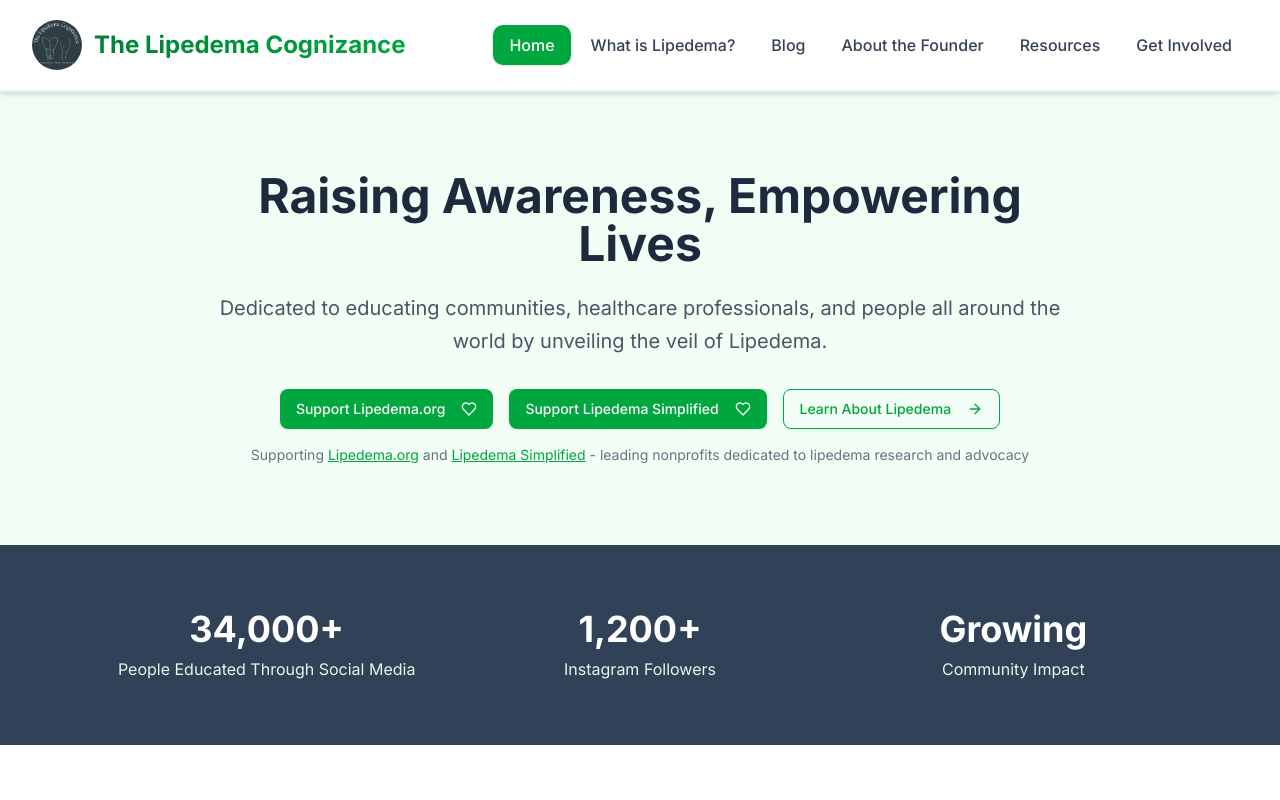
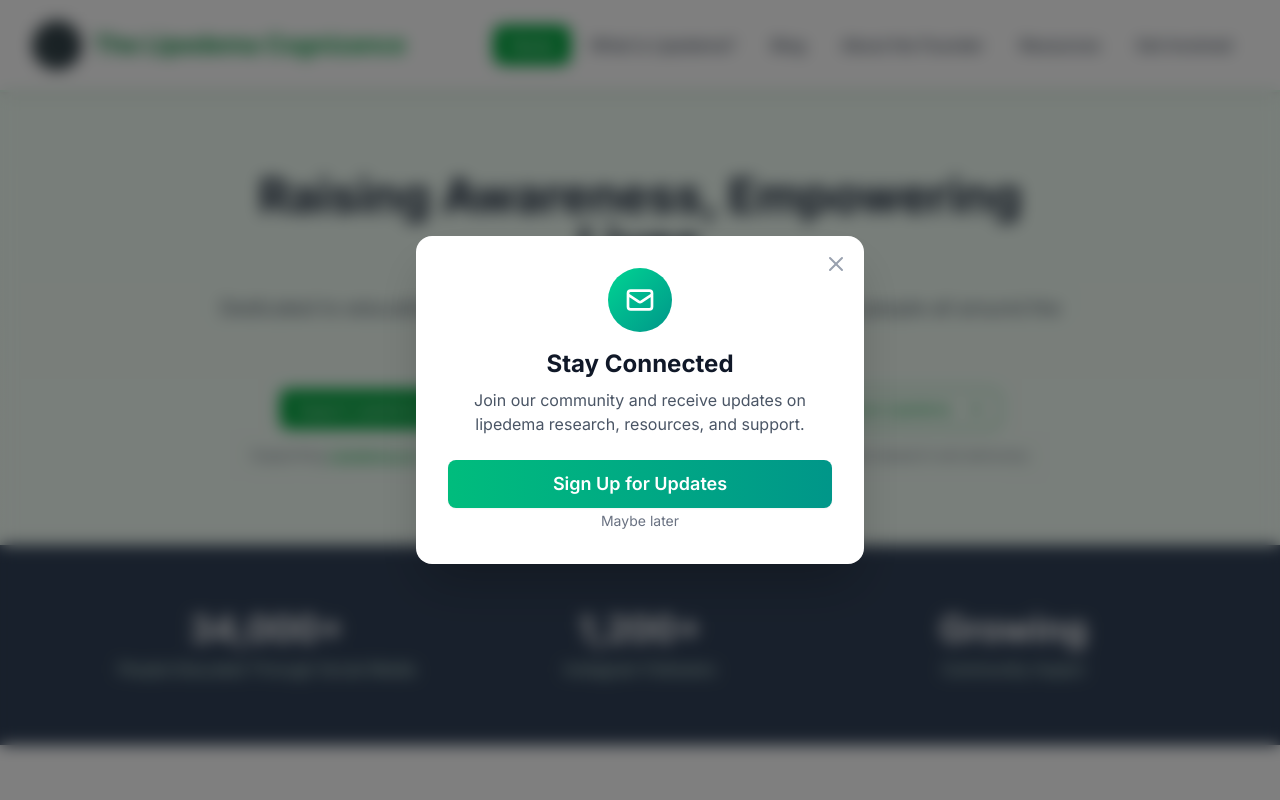
Before and after one commit to kastureshalvee-hooman/The-Lipedema-Cognizance, a Next.js app: page / in a window 1280 px wide. Shown: the top 800 px of the page. Built offline with nearby package versions, Linux system fonts and the light colour scheme; a web font is replaced by a local one.

Commit message:
feat: add email signup popup on first visit
Create modal with Google Form link, dismiss option, and session tracking.

Co-authored-by: null <232233523+kastureshalvee-hooman@users.noreply.github.com>

```diff
--- a/app/layout.tsx
+++ b/app/layout.tsx
@@ -2,6 +2,7 @@ import type React from "react"
 import type { Metadata } from "next"
 import { Inter, Playfair_Display } from "next/font/google"
 import "./globals.css"
+import { EmailSignupPopup } from "@/components/email-signup-popup"
 
 const inter = Inter({
   subsets: ["latin"],
@@ -79,7 +80,10 @@ export default function RootLayout({
 }>) {
   return (
     <html lang="en" className={`${inter.variable} ${playfair.variable} antialiased`}>
-      <body className="font-sans">{children}</body>
+      <body className="font-sans">
+        {children}
+        <EmailSignupPopup />
+      </body>
     </html>
   )
 }
--- /dev/null
+++ b/components/email-signup-popup.tsx
@@ -0,0 +1,85 @@
+"use client"
+
+import { useState, useEffect } from "react"
+import { X } from "lucide-react"
+import { Button } from "@/components/ui/button"
+
+export function EmailSignupPopup() {
+  const [isOpen, setIsOpen] = useState(false)
+
+  useEffect(() => {
+    // Check if user has already dismissed the popup
+    const hasSeenPopup = localStorage.getItem("hasSeenEmailPopup")
+
+    if (!hasSeenPopup) {
+      // Show popup after a short delay
+      const timer = setTimeout(() => {
+        setIsOpen(true)
+      }, 1000)
+
+      return () => clearTimeout(timer)
+    }
+  }, [])
+
+  const handleClose = () => {
+    setIsOpen(false)
+    localStorage.setItem("hasSeenEmailPopup", "true")
+  }
+
+  if (!isOpen) return null
+
+  return (
+    <div className="fixed inset-0 z-50 flex items-center justify-center bg-black/50 backdrop-blur-sm">
+      <div className="relative w-full max-w-md mx-4 bg-white rounded-2xl shadow-2xl overflow-hidden">
+        {/* Close button */}
+        <button
+          onClick={handleClose}
+          className="absolute top-4 right-4 text-gray-400 hover:text-gray-600 transition-colors z-10"
+          aria-label="Close popup"
+        >
+          <X className="w-6 h-6" />
+        </button>
+
+        {/* Content */}
+        <div className="p-8">
+          <div className="text-center mb-6">
+            <div className="w-16 h-16 bg-gradient-to-br from-emerald-400 to-teal-600 rounded-full mx-auto mb-4 flex items-center justify-center">
+              <svg className="w-8 h-8 text-white" fill="none" stroke="currentColor" viewBox="0 0 24 24">
+                <path
+                  strokeLinecap="round"
+                  strokeLinejoin="round"
+                  strokeWidth={2}
+                  d="M3 8l7.89 5.26a2 2 0 002.22 0L21 8M5 19h14a2 2 0 002-2V7a2 2 0 00-2-2H5a2 2 0 00-2 2v10a2 2 0 002 2z"
+                />
+              </svg>
+            </div>
+            <h2 className="text-2xl font-bold text-gray-900 mb-2">Stay Connected</h2>
+            <p className="text-gray-600">
+              Join our community and receive updates on lipedema research, resources, and support.
+            </p>
+          </div>
+
+          <div className="space-y-4">
+            <a
+              href="https://forms.gle/HyxH6DZnmw8g2A5x6"
+              target="_blank"
+              rel="noopener noreferrer"
+              onClick={handleClose}
+            >
+              <Button className="w-full bg-gradient-to-r from-emerald-500 to-teal-600 hover:from-emerald-600 hover:to-teal-700 text-white font-semibold py-6 text-lg">
+                Sign Up for Updates
+              </Button>
+            </a>
+
+            <button
+              onClick={handleClose}
+              className="w-full text-sm text-gray-500 hover:text-gray-700 transition-colors"
+            >
+              Maybe later
+            </button>
+          </div>
+        </div>
+      </div>
+    </div>
+  )
+}
```
